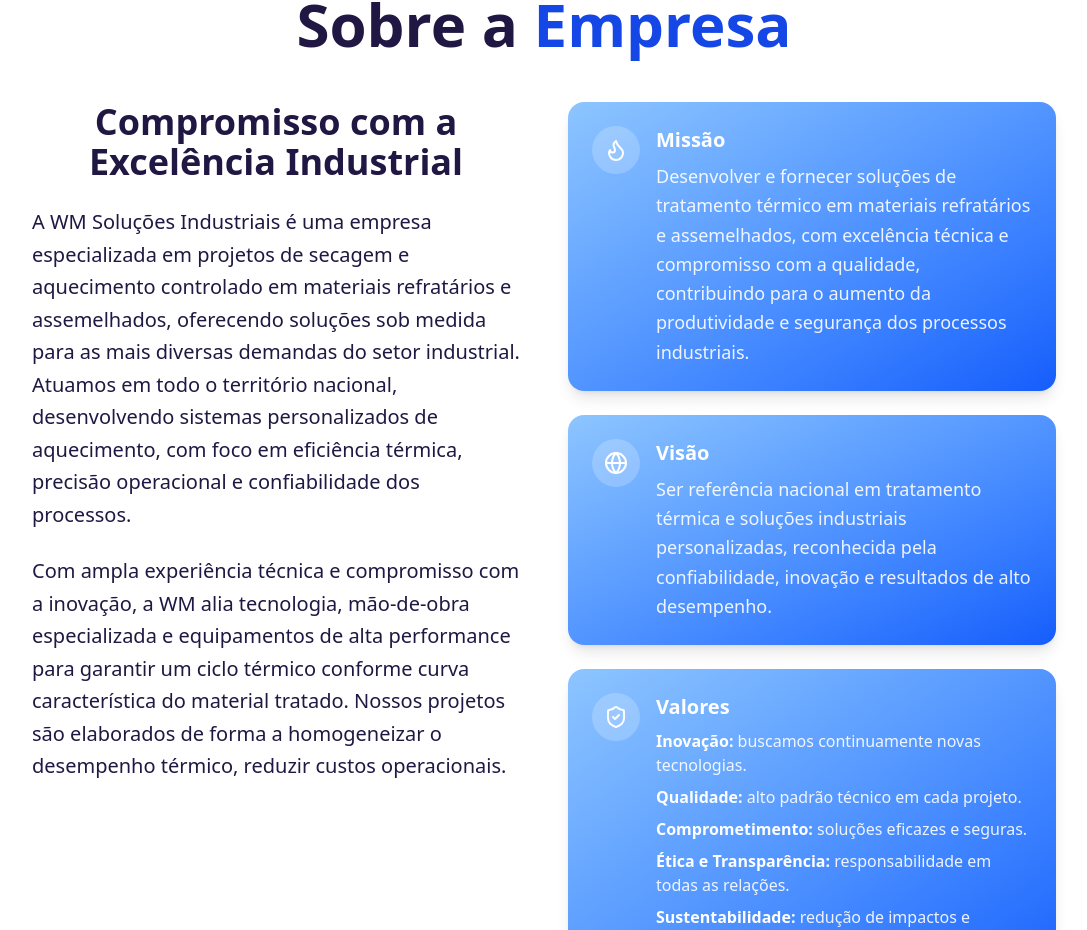
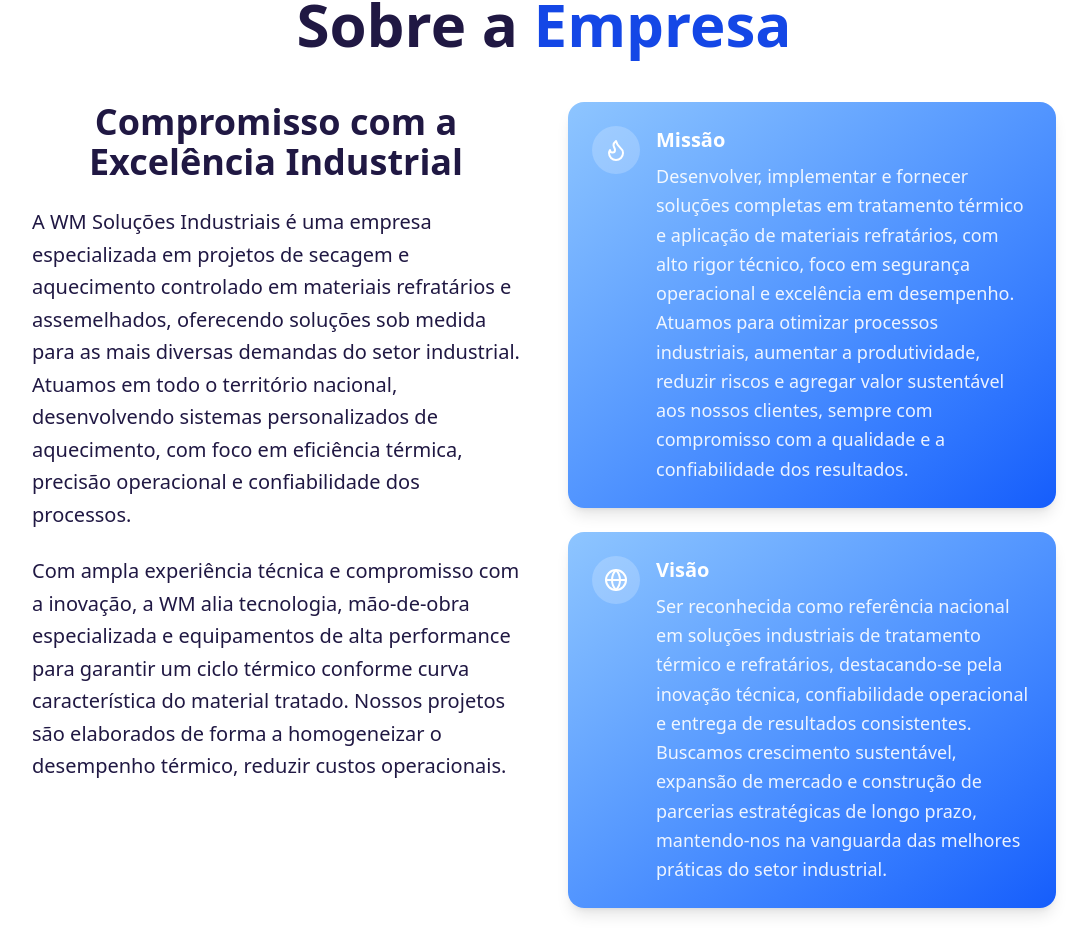
Before and after one commit to PedroHenriqueKvacek/site-empresa-prototipo, a React (Vite) app: page / in a window 1280 px wide. Shown: the part 932-1862 px from the top of the page, without its empty margins (96-1183 px from the left). Built offline with nearby package versions, Linux system fonts and the light colour scheme.

Commit message:
AttNovaTarde

```diff
--- a/src/components/AboutSection.jsx
+++ b/src/components/AboutSection.jsx
@@ -50,9 +50,12 @@
                                 <div className="text-left">
                                     <h4 className="font-bold text-lg md:text-xl mb-2">Missão</h4>
                                     <p className="text-white/90 text-base md:text-lg leading-relaxed">
-                                        Desenvolver e fornecer soluções de tratamento térmico em
-                                        materiais refratários e assemelhados, com excelência técnica e compromisso com a qualidade,
-                                        contribuindo para o aumento da produtividade e segurança dos processos industriais.
+                                        Desenvolver, implementar e fornecer soluções completas em tratamento
+                                        térmico e aplicação de materiais refratários, com alto rigor técnico,
+                                        foco em segurança operacional e excelência em desempenho.
+                                        Atuamos para otimizar processos industriais, aumentar a produtividade,
+                                        reduzir riscos e agregar valor sustentável aos nossos clientes,
+                                        sempre com compromisso com a qualidade e a confiabilidade dos resultados.
                                     </p>
                                 </div>
                             </div>
@@ -79,9 +82,11 @@
                                 <div className="text-left">
                                     <h4 className="font-bold text-lg md:text-xl mb-2">Visão</h4>
                                     <p className="text-white/90 text-base md:text-lg leading-relaxed">
-                                        Ser referência nacional em tratamento térmica e soluções industriais
-                                        personalizadas, reconhecida pela confiabilidade, inovação e resultados
-                                        de alto desempenho.
+                                        Ser reconhecida como referência nacional em soluções industriais de tratamento
+                                        térmico e refratários, destacando-se pela inovação técnica, confiabilidade operacional
+                                        e entrega de resultados consistentes. Buscamos crescimento sustentável,
+                                        expansão de mercado e construção de parcerias estratégicas de longo prazo,
+                                        mantendo-nos na vanguarda das melhores práticas do setor industrial.
                                     </p>
                                 </div>
                             </div>
@@ -109,22 +114,28 @@
                                     <h4 className="font-bold text-lg md:text-xl mb-2">Valores</h4>
 
                                     <p className="text-white/90">
-                                        <span className="font-semibold text-white">Inovação:</span> buscamos continuamente novas tecnologias.
+                                        <span className="font-semibold text-white">Inovação:</span> Investimos continuamente em tecnologia,
+                                        processos e conhecimento técnico para oferecer soluções atualizadas, eficientes e alinhadas às demandas do mercado industrial.
                                     </p>
                                     <p className="text-white/90">
-                                        <span className="font-semibold text-white">Qualidade:</span> alto padrão técnico em cada projeto.
+                                        <span className="font-semibold text-white">Qualidade:</span> Atuamos com alto padrão de execução,
+                                        rigor técnico e atenção aos detalhes em todas as etapas dos projetos, garantindo segurança, eficiência e desempenho superior.
                                     </p>
                                     <p className="text-white/90">
-                                        <span className="font-semibold text-white">Comprometimento:</span> soluções eficazes e seguras.
+                                        <span className="font-semibold text-white">Comprometimento:</span> Assumimos responsabilidade
+                                        total pelas soluções entregues, priorizando eficácia, confiabilidade e satisfação do cliente.
                                     </p>
                                     <p className="text-white/90">
-                                        <span className="font-semibold text-white">Ética e Transparência:</span> responsabilidade em todas as relações.
+                                        <span className="font-semibold text-white">Ética e Transparência:</span> Conduzimos nossos negócios com integridade,
+                                        clareza e responsabilidade, construindo relações baseadas na confiança mútua.
                                     </p>
                                     <p className="text-white/90">
-                                        <span className="font-semibold text-white">Sustentabilidade:</span> redução de impactos e otimização energética.
+                                        <span className="font-semibold text-white">Sustentabilidade:</span> Buscamos reduzir impactos ambientais, otimizar o
+                                        uso de energia e promover práticas responsáveis que contribuam para a eficiência e longevidade dos processos industriais.
                                     </p>
                                     <p className="text-white/90">
-                                        <span className="font-semibold text-white">Parceria:</span> relações duradouras.
+                                        <span className="font-semibold text-white">Parceria:</span> Valorizamos relações duradouras com clientes, fornecedores
+                                        e colaboradores, atuando de forma colaborativa para alcançar resultados sólidos e contínuos.
                                     </p>
                                 </div>
                             </div>
--- a/src/components/ServicesSection.jsx
+++ b/src/components/ServicesSection.jsx
@@ -84,7 +84,8 @@
             w-screen
             mt-24
             py-20
-            bg-white text-gray-900
+            bg-gradient-to-br from-blue-600 to-blue-800
+          text-white
             overflow-hidden">
 
                 <div className="absolute inset-0 opacity-10">
@@ -102,7 +103,7 @@
                             whitespace-normal md:whitespace-nowrap
                         ">
                                 Tratamento Térmico{" "}
-                                <span className="block md:inline text-blue-700">
+                                <span className="block md:inline text-white">
                                     Especializado
                                 </span>
                             </h2>
@@ -216,7 +217,7 @@
                             </div>
                             <div className="flex justify-center text-center gap-2">
                                 <h3 className="text-3xl md:text-4xl font-bold">
-                                    Conforto <span className="text-blue-700">Térmico</span>
+                                    Conforto <span className="text-white">Térmico</span>
                                 </h3>
 
                             </div>
@@ -249,7 +250,8 @@
 
             </section>
 
-            <section id="experiencia" className="relative
+            <section id="experiencia"
+                className="relative
                 left-1/2 right-1/2
                 -ml-[50vw] -mr-[50vw]
                 w-screen
@@ -264,16 +266,28 @@
                         Pós-Cura <span className="text-blue-700"> Controlada</span>
                     </h2>
 
-                    <p className="text-foreground leading-relaxed text-lg md:text-xl max-w-3xl mx-auto text-center">
+                    <div className="group relative
+                            bg-gradient-to-br from-blue-300 to-blue-600
+                            hover:from-blue-600 hover:to-blue-500
+                            text-white
+                            p-8 md:p-12
+                            rounded-2xl
+                            shadow-lg hover:shadow-2xl
+                            transition-all duration-300
+                            hover:scale-[1.02]">
+                        <p className="text-white leading-relaxed text-lg md:text-xl max-w-3xl mx-auto text-center">
                             A pós-cura é o processo de aquecimento controlado de um material compósito (fibra + resina)
                             realizado após a cura inicial. Ela serve para maximizar as propriedades mecânicas e a estabilidade
                             térmica do material.
                         </p>
 
-                    <p className="text-foreground leading-relaxed text-lg md:text-xl max-w-3xl mx-auto mt-4 text-center">
+                        <p className="text-white leading-relaxed text-lg md:text-xl max-w-3xl mx-auto mt-4 text-center">
                             Em 2025, com a evolução dos polímeros de alto desempenho, a pós-cura é considerada
                             uma etapa obrigatória para componentes de engenharia (aeroespacial, automotivo e industrial).
                         </p>
+                    </div>
+
+
 
                     <h3 className="text-3xl md:text-4xl font-bold mt-6">
                         Para quer serve a <span className="text-blue-700">Pós-Cura?</span>
```
Lines whose indentation alone changed are shown as unchanged.
